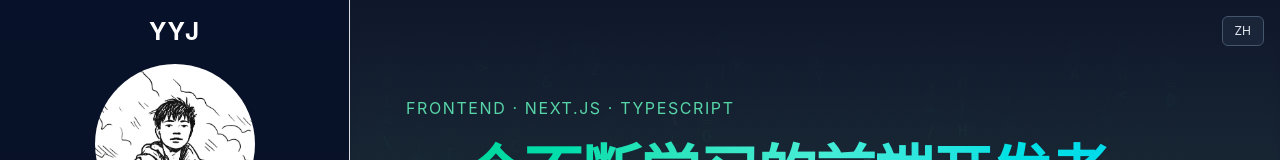
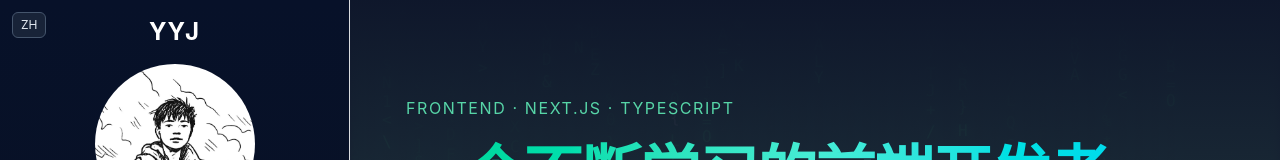
Before and after one commit to yangyijie912/yyj-blog, a Next.js app: page / in a window 1280 px wide. Shown: the top 160 px of the page. Built offline with nearby package versions, Linux system fonts and the light colour scheme; no server answers; the database is empty.

Commit message:
新增简化版LanguageSwitcher在sidebar里面引入和切换

```diff
--- a/src/app/components/LanguageSwitcher.tsx
+++ b/src/app/components/LanguageSwitcher.tsx
@@ -1,3 +1,10 @@
+/**
+ * 全局的可拖拽语言切换按钮组件
+ * 位于页面右上角，默认锚定在右上角，可拖动到任意位置
+ * 位置保存在 localStorage 和 cookie 中以便跨页面和刷新保持一致
+ * 使用方法：将 <LanguageSwitcher /> 组件放在根布局或页面中，参考layout.tsx
+ */
+
 'use client';
 
 import React, { useLayoutEffect, useRef, useState, useTransition } from 'react';
@@ -15,8 +22,8 @@ export default function LanguageSwitcher({ initialPos }: { initialPos: { x: numb
   const [pos, setPos] = useState<{ x: number; y: number } | null>(initialPos ?? null);
   const [isDragging, setIsDragging] = useState(false); // 是否正在拖拽
   const draggingRef = useRef(false); // 拖拽状态的 ref，避免事件处理器闭包问题
-  const startRef = useRef({ x: 0, y: 0 }); // 拖拽起始点
-  const originRef = useRef({ x: 0, y: 0 }); // 拖拽目标点
+  const startRef = useRef({ x: 0, y: 0 }); // 指针按下时的坐标
+  const originRef = useRef({ x: 0, y: 0 }); // 拖拽起始时按钮的位置，和上面的坐标配合使用
   const preventClickRef = useRef(false); // 用于阻止点击事件（如果是拖拽的话）
   const moveScheduledRef = useRef<number | null>(null); // 用于节流位置更新的动画帧 ID
   const pendingPosRef = useRef<{ x: number; y: number }>({ x: 0, y: 0 }); // 用于存储待应用的位置
--- /dev/null
+++ b/src/app/components/LanguageSwitcherSidebar.tsx
@@ -0,0 +1,41 @@
+/**
+ * 简化版语言切换器，用于侧边栏左上角（不可拖拽）
+ */
+
+'use client';
+
+import React from 'react';
+import { useLocale } from 'next-intl';
+import { locales, type Locale } from '@/i18n/locales';
+import classnames from 'classnames';
+
+// 简化版语言切换器，用于侧边栏左上角（不可拖拽）
+export default function LanguageSwitcherSidebar() {
+  const current = useLocale();
+
+  function handleClick() {
+    const idx = locales.indexOf(current as Locale);
+    const next = locales[(idx + 1) % locales.length] as Locale;
+    try {
+      document.cookie = `locale=${next};path=/;max-age=31536000`;
+    } catch {}
+    // 切换后刷新页面以应用语言
+    if (typeof window !== 'undefined') window.location.reload();
+  }
+
+  const label = (current || locales[0]).toUpperCase();
+
+  return (
+    <button
+      aria-label="Switch language"
+      title="切换语言"
+      onClick={handleClick}
+      className={classnames(
+        'select-none px-2 py-1 rounded-md text-xs border bg-slate-800/80 border-slate-600 text-slate-200',
+        'absolute left-3 top-3 z-50'
+      )}
+    >
+      {label}
+    </button>
+  );
+}
--- a/src/app/components/Sidebar.tsx
+++ b/src/app/components/Sidebar.tsx
@@ -12,6 +12,7 @@ import { IoPersonCircleSharp } from 'react-icons/io5';
 import { HiOutlineMenu, HiX } from 'react-icons/hi';
 import { type ElementType } from 'react';
 import classnames from 'classnames';
+import LanguageSwitcherSidebar from './LanguageSwitcherSidebar';
 
 interface NavItem {
   href: string;
@@ -81,9 +82,10 @@ export default function Sidebar() {
         )}
         aria-label={t('sidebar.aria.label')}
       >
+        <LanguageSwitcherSidebar />
         {/* 小屏关闭按钮 */}
         <div className="md:hidden absolute top-3 left-3 right-3 flex items-center justify-between z-50">
-          <h2 className="text-lg font-semibold">{t('sidebar.toggle.title')}</h2>
+          <h2 className="text-lg font-semibold"></h2>
           <button aria-label={t('sidebar.toggle.close')} className="p-2" onClick={() => setOpen(false)}>
             <HiX className="w-6 h-6 text-white" />
           </button>
--- a/src/app/layout.tsx
+++ b/src/app/layout.tsx
@@ -1,7 +1,7 @@
 import type { Metadata } from 'next';
 import Sidebar from './components/Sidebar';
 import ToastManager from './components/ToastManager';
-import LanguageSwitcher from './components/LanguageSwitcher';
+// import LanguageSwitcher from './components/LanguageSwitcher';
 // import Footer from './components/Footer';
 import './globals.css';
 import { cookies } from 'next/headers';
@@ -9,7 +9,6 @@ import { NextIntlClientProvider } from 'next-intl';
 import type { Locale } from '@/i18n/locales';
 import { locales, defaultLocale } from '@/i18n/locales';
 import { loadMessages } from '@/i18n/request';
-// Markdown 编辑器样式（Bytemd 在各自组件内引入）
 
 export const metadata: Metadata = {
   title: "yyj's blog",
@@ -31,19 +30,23 @@ export default async function RootLayout({
   const cookieLocale = cookieStore.get('locale')?.value as Locale | undefined;
   const locale: Locale = cookieLocale && locales.includes(cookieLocale) ? cookieLocale : defaultLocale;
   const messages = await loadMessages(locale);
-  // try to parse saved language switcher position from cookie so server can render it
-  let initialLanguageSwitcherPos: { x: number; y: number } | undefined = undefined;
-  try {
-    const rawPos = cookieStore.get('languageSwitcherPos')?.value;
-    if (rawPos) {
-      const parsed = JSON.parse(decodeURIComponent(rawPos)) as { x?: unknown; y?: unknown };
-      if (parsed && typeof parsed.x === 'number' && typeof parsed.y === 'number') {
-        initialLanguageSwitcherPos = { x: parsed.x, y: parsed.y };
-      }
-    }
-  } catch {
-    // ignore parse errors
-  }
+
+  // 全局的语言切换组件
+  // 从 cookie 中解析保存的语言切换器位置，让服务器可以渲染它
+  // 这样可以避免初始渲染时位置跳动的问题
+  //   let initialLanguageSwitcherPos: { x: number; y: number } | undefined = undefined;
+  //   try {
+  //     const rawPos = cookieStore.get('languageSwitcherPos')?.value;
+  //     if (rawPos) {
+  //       const parsed = JSON.parse(decodeURIComponent(rawPos)) as { x?: unknown; y?: unknown };
+  //       if (parsed && typeof parsed.x === 'number' && typeof parsed.y === 'number') {
+  //         initialLanguageSwitcherPos = { x: parsed.x, y: parsed.y };
+  //       }
+  //     }
+  //   } catch {
+  //     // ignore parse errors
+  //   }
+
   return (
     <html lang={locale} data-theme={initialThemeAttr}>
       <head>
@@ -67,7 +70,7 @@ export default async function RootLayout({
               {/* <Footer /> */}
             </div>
           </div>
-          <LanguageSwitcher initialPos={initialLanguageSwitcherPos ?? null} />
+          {/* <LanguageSwitcher initialPos={initialLanguageSwitcherPos ?? null} /> */}
           <ToastManager />
         </NextIntlClientProvider>
       </body>
--- a/src/i18n/messages/en.json
+++ b/src/i18n/messages/en.json
@@ -178,7 +178,6 @@
   "md.hr": "Horizontal Rule",
   "md.placeholder": "Enter Markdown content here...",
   "sidebar.aria.label": "Sidebar",
-  "sidebar.toggle.title": "Menu",
   "sidebar.toggle.open": "Open menu",
   "sidebar.toggle.close": "Close menu",
   "sidebar.intro.line1": "Frontend Developer • Book Lover",
--- a/src/i18n/messages/zh.json
+++ b/src/i18n/messages/zh.json
@@ -178,7 +178,6 @@
   "md.hr": "分隔线",
   "md.placeholder": "在此输入 Markdown 内容...",
   "sidebar.aria.label": "侧边栏",
-  "sidebar.toggle.title": "菜单",
   "sidebar.toggle.open": "打开菜单",
   "sidebar.toggle.close": "关闭菜单",
   "sidebar.intro.line1": "前端开发者 • 书籍爱好者",
```
